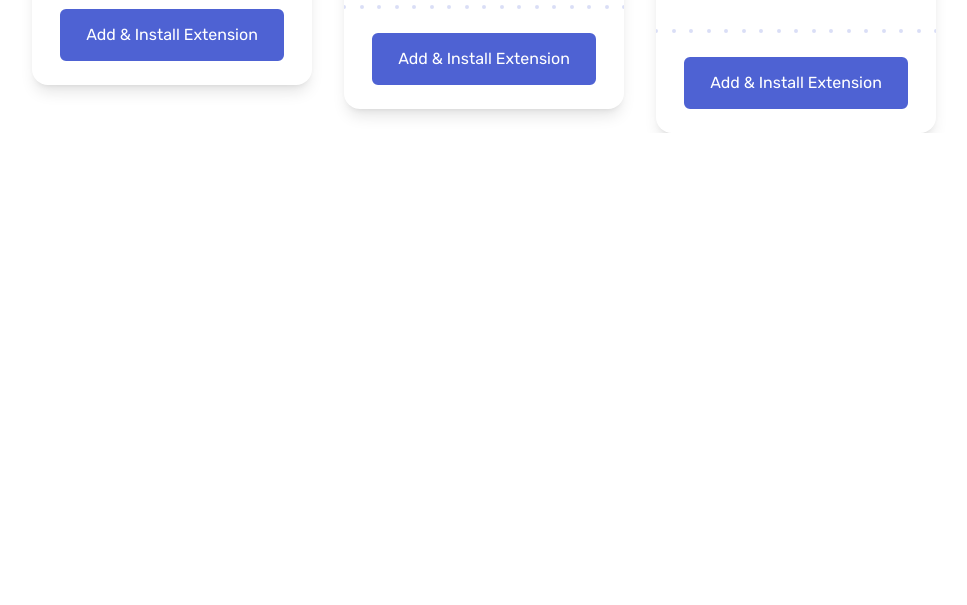
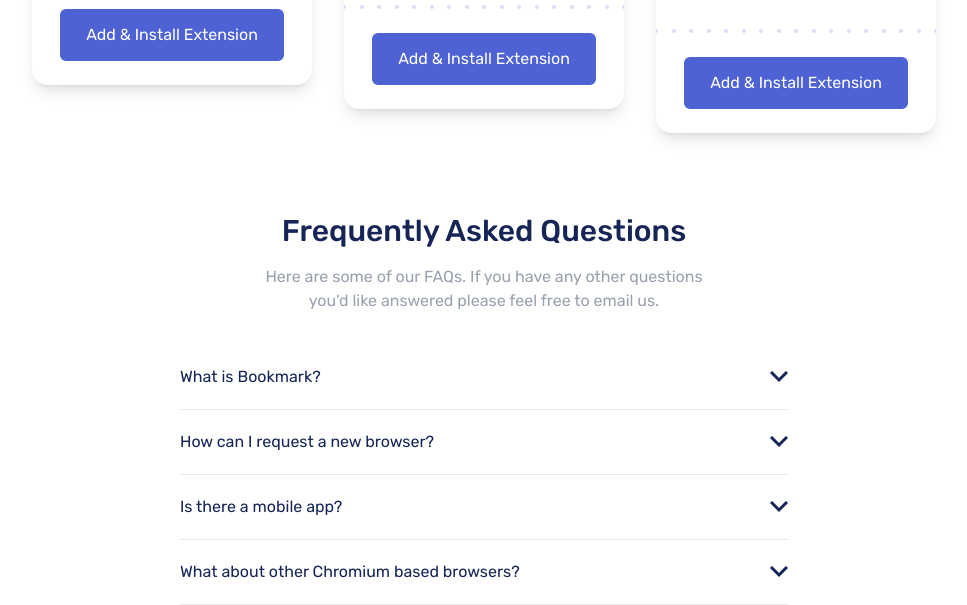
Before and after one commit to gustavo2023/bookmark-landing-page, a website with bundled scripts: page index.html in a window 1280 px wide. Shown: the part 1882-2487 px from the top of the page, without its empty margins (156-1123 px from the left). Before the commit the page ends 2015 px from the top, so only its background shows below. Built offline with nearby package versions, Linux system fonts and the light colour scheme.

Commit message:
feat: add FAQ accordion section
- Introduce "Frequently Asked Questions" section to the landing page.
- Add necessary HTML structure and new CSS utility classes for styling, layout, and animation.

```diff
--- a/index.html
+++ b/index.html
@@ -275,7 +275,7 @@
             role="tab"
             aria-selected="true"
             aria-controls="panel-bookmarking"
-            class="relative w-full md:w-auto border-t pt-4 text-gray-500 text-lg border-gray-200 cursor-pointer hover:text-red-500 focus-visible:text-red-500 md:px-4 md:py-2 md:border-none aria-selected:text-blue-950 after:block after:content-[''] after:absolute after:left-1/2 after:-translate-x-1/2 after:bottom-[-25px] after:h-[5px] after:w-1/2 after:md:w-full after:bg-red-400 after:opacity-0 aria-selected:after:opacity-100 transition-all duration-300 ease-in-out"
+            class="relative w-full md:w-auto border-t pt-4 text-gray-500 text-lg border-gray-200 cursor-pointer hover:text-red-500 focus-visible:text-red-500 md:px-4 md:py-2 md:border-none aria-selected:text-blue-950 after:block after:content-[''] after:absolute after:left-1/2 after:-translate-x-1/2 after:bottom-[-24px] after:h-[5px] after:w-1/2 after:md:w-full after:bg-red-400 after:opacity-0 aria-selected:after:opacity-100 transition-all duration-300 ease-in-out"
           >
             Simple Bookmarking
           </button>
@@ -285,7 +285,7 @@
             role="tab"
             aria-selected="false"
             aria-controls="panel-searching"
-            class="relative w-full md:w-auto border-t pt-4 text-gray-500 text-lg border-gray-200 cursor-pointer hover:text-red-500 focus-visible:text-red-500 md:px-4 md:py-2 md:border-none aria-selected:text-blue-950 after:block after:content-[''] after:absolute after:left-1/2 after:-translate-x-1/2 after:bottom-[-25px] after:h-[5px] after:w-1/2 after:md:w-full after:bg-red-400 after:opacity-0 aria-selected:after:opacity-100 transition-all duration-300 ease-in-out"
+            class="relative w-full md:w-auto border-t pt-4 text-gray-500 text-lg border-gray-200 cursor-pointer hover:text-red-500 focus-visible:text-red-500 md:px-4 md:py-2 md:border-none aria-selected:text-blue-950 after:block after:content-[''] after:absolute after:left-1/2 after:-translate-x-1/2 after:bottom-[-24px] after:h-[5px] after:w-1/2 after:md:w-full after:bg-red-400 after:opacity-0 aria-selected:after:opacity-100 transition-all duration-300 ease-in-out"
           >
             Speedy Searching
           </button>
@@ -512,6 +512,156 @@
           </article>
         </div>
       </section>
+
+      <section
+        id="faq"
+        class="flex flex-col justify-center items-center w-full"
+      >
+        <h2
+          class="text-2xl text-center text-blue-950 font-medium mb-4 md:text-3xl px-8"
+        >
+          Frequently Asked Questions
+        </h2>
+        <p class="text-gray-400 text-center px-8 md:max-w-2/5">
+          Here are some of our FAQs. If you have any other questions you'd like
+          answered please feel free to email us.
+        </p>
+
+        <div id="faq-accordion" class="w-full max-w-2xl mt-8 px-8">
+          <div class="border-b border-gray-200">
+            <button
+              class="faq-trigger w-full flex justify-between items-center py-5 text-blue-950 hover:text-red-500 transition-colors ease-in-out cursor-pointer"
+              id="faq-trigger-1"
+              aria-expanded="false"
+              aria-controls="faq-1"
+            >
+              <span>What is Bookmark?</span>
+              <span class="faq-icon rotate-0 transition-transform duration-300">
+                <svg xmlns="http://www.w3.org/2000/svg" width="18" height="12">
+                  <path
+                    fill="none"
+                    stroke="currentColor"
+                    stroke-width="3"
+                    d="M1 1l8 8 8-8"
+                  />
+                </svg>
+              </span>
+            </button>
+            <div
+              id="faq-1"
+              role="region"
+              aria-labelledby="faq-trigger-1"
+              hidden
+              class="faq-panel max-h-0 overflow-hidden transition-[height] duration-300 ease-in-out"
+            >
+              <p class="text-gray-400 text-base mt-4">
+                Lorem ipsum dolor sit amet, consectetur adipiscing elit. Fusce
+                tincidunt justo eget ultricies fringilla. Phasellus blandit
+                ipsum quis quam ornare mattis.
+              </p>
+            </div>
+          </div>
+
+          <div class="border-b border-gray-200">
+            <button
+              class="faq-trigger w-full flex justify-between items-center py-5 text-blue-950 hover:text-red-500 transition-colors ease-in-out cursor-pointer"
+              id="faq-trigger-2"
+              aria-expanded="false"
+              aria-controls="faq-2"
+            >
+              <span>How can I request a new browser?</span>
+              <span class="faq-icon rotate-0 transition-transform duration-300">
+                <svg xmlns="http://www.w3.org/2000/svg" width="18" height="12">
+                  <path
+                    fill="none"
+                    stroke="currentColor"
+                    stroke-width="3"
+                    d="M1 1l8 8 8-8"
+                  />
+                </svg>
+              </span>
+            </button>
+            <div
+              id="faq-2"
+              role="region"
+              aria-labelledby="faq-trigger-2"
+              hidden
+              class="faq-panel max-h-0 overflow-hidden transition-[height] duration-300 ease-in-out"
+            >
+              <p class="text-gray-400 text-base mt-4">
+                Donec aliquet, tortor nec commodo ultrices, nisi libero
+                malesuada libero, vitae tincidunt nunc nisl eget erat.
+              </p>
+            </div>
+          </div>
+
+          <div class="border-b border-gray-200">
+            <button
+              class="faq-trigger w-full flex justify-between items-center py-5 text-blue-950 hover:text-red-500 transition-colors ease-in-out cursor-pointer"
+              id="faq-trigger-3"
+              aria-expanded="false"
+              aria-controls="faq-3"
+            >
+              <span>Is there a mobile app?</span>
+              <span class="faq-icon rotate-0 transition-transform duration-300">
+                <svg xmlns="http://www.w3.org/2000/svg" width="18" height="12">
+                  <path
+                    fill="none"
+                    stroke="currentColor"
+                    stroke-width="3"
+                    d="M1 1l8 8 8-8"
+                  />
+                </svg>
+              </span>
+            </button>
+            <div
+              id="faq-3"
+              role="region"
+              aria-labelledby="faq-trigger-3"
+              hidden
+              class="faq-panel max-h-0 overflow-hidden transition-[height] duration-300 ease-in-out"
+            >
+              <p class="text-gray-400 text-base mt-4">
+                Yes, it's completely free to use. We also offer a premium
+                version with additional features.
+              </p>
+            </div>
+          </div>
+
+          <div class="border-b border-gray-200">
+            <button
+              class="faq-trigger w-full flex justify-between items-center py-5 text-blue-950 hover:text-red-500 transition-colors ease-in-out cursor-pointer"
+              id="faq-trigger-4"
+              aria-expanded="false"
+              aria-controls="faq-4"
+            >
+              <span>What about other Chromium based browsers?</span>
+              <span class="faq-icon rotate-0 transition-transform duration-300">
+                <svg xmlns="http://www.w3.org/2000/svg" width="18" height="12">
+                  <path
+                    fill="none"
+                    stroke="currentColor"
+                    stroke-width="3"
+                    d="M1 1l8 8 8-8"
+                  />
+                </svg>
+              </span>
+            </button>
+            <div
+              id="faq-4"
+              role="region"
+              aria-labelledby="faq-trigger-4"
+              hidden
+              class="faq-panel max-h-0 overflow-hidden transition-[height] duration-300 ease-in-out"
+            >
+              <p class="text-gray-400 text-base mt-4">
+                Absolutely! You can easily share your bookmarks and collections
+                with others.
+              </p>
+            </div>
+          </div>
+        </div>
+      </section>
     </main>
   </body>
 </html>
```
Also changed, not shown: dist/styles.css.
